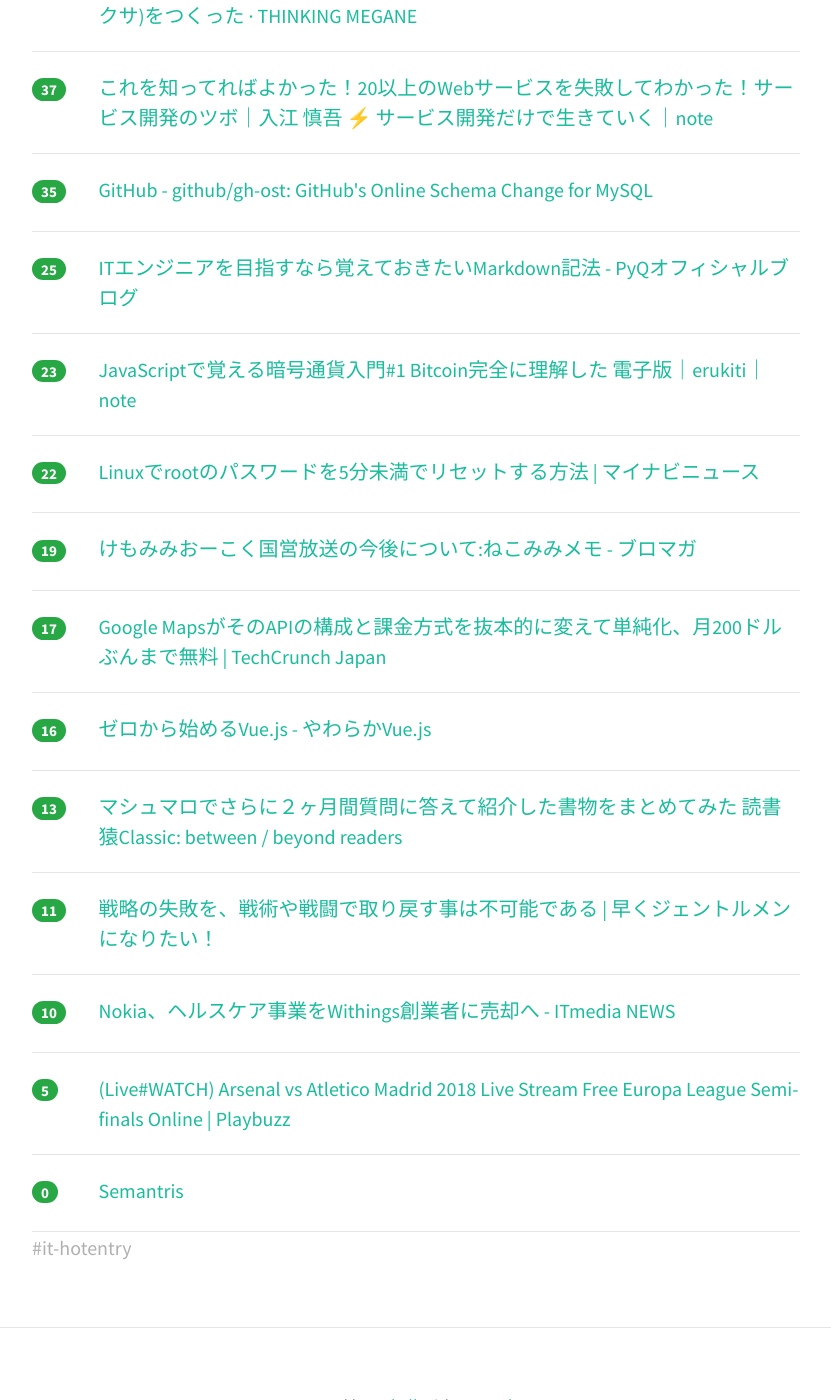
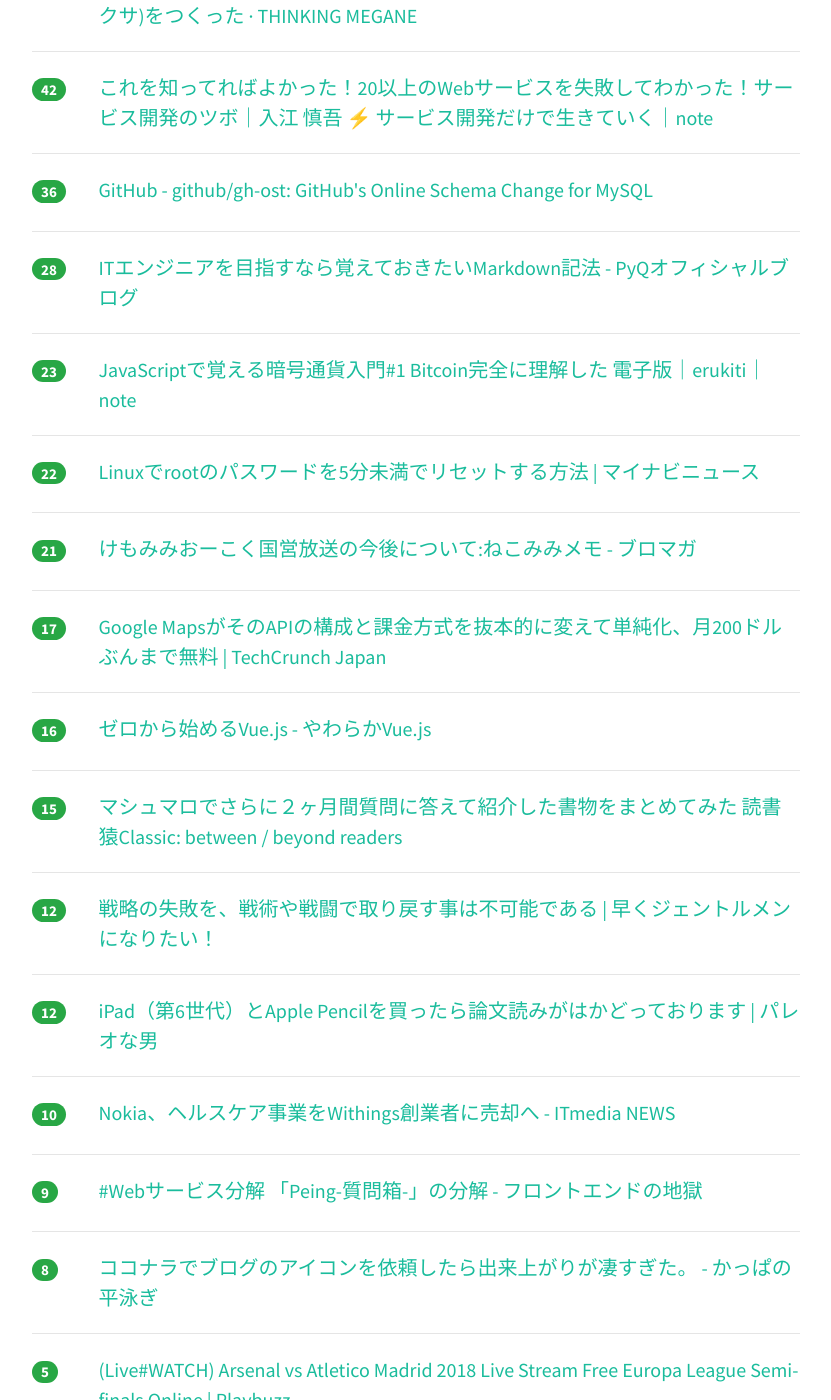
Before and after one commit to yatta47/hatena-matome-site, a Jekyll site: the page built from _posts/2018-05-04-hatena.md, in a window 1280 px wide and 1400 px high, scrolled down 424 px. Shown: the whole window, without its empty margins (224-1055 px from the left). Built offline with Jekyll 4.4.1, drawn with Linux system fonts in a browser that asks for light colours; nearby versions of some CDN libraries; some of the changed text lies outside the part shown.

Commit message:
Updated 2018-05-04

```diff
--- a/_posts/2018-05-04-hatena.md
+++ b/_posts/2018-05-04-hatena.md
@@ -1,28 +1,28 @@
 ---
 layout: post
 title:  "2018-05-04 はてぶIT"
-date:   2018-05-04 06:02:36
+date:   2018-05-04 07:02:26
 tags: [it-hotentry]
 ---
-14 件のデータあり
+17 件のデータあり
 
 <hr><div class="row">
-<div class="col-1"><span class="badge badge-pill badge-success h2">40</span></div>
+<div class="col-1"><span class="badge badge-pill badge-success h2">46</span></div>
 <div class="col-11"><a href='http://blog.monochromegane.com/blog/2018/05/03/smux/' target='_blank'>Go言語でTCPやソケット通信を多重化，高速化するsmux(ソケットマルチプレクサ)をつくった · THINKING MEGANE</a></div>
 </div>
 <hr>
 <div class="row">
-<div class="col-1"><span class="badge badge-pill badge-success h2">37</span></div>
+<div class="col-1"><span class="badge badge-pill badge-success h2">42</span></div>
 <div class="col-11"><a href='https://note.mu/iritec/n/nf920dbe0f430' target='_blank'>これを知ってればよかった！20以上のWebサービスを失敗してわかった！サービス開発のツボ｜入江 慎吾 ⚡ サービス開発だけで生きていく｜note</a></div>
 </div>
 <hr>
 <div class="row">
-<div class="col-1"><span class="badge badge-pill badge-success h2">35</span></div>
+<div class="col-1"><span class="badge badge-pill badge-success h2">36</span></div>
 <div class="col-11"><a href='https://github.com/github/gh-ost' target='_blank'>GitHub - github/gh-ost: GitHub's Online Schema Change for MySQL</a></div>
 </div>
 <hr>
 <div class="row">
-<div class="col-1"><span class="badge badge-pill badge-success h2">25</span></div>
+<div class="col-1"><span class="badge badge-pill badge-success h2">28</span></div>
 <div class="col-11"><a href='http://blog.pyq.jp/entry/IT_tips_180502' target='_blank'>ITエンジニアを目指すなら覚えておきたいMarkdown記法 - PyQオフィシャルブログ</a></div>
 </div>
 <hr>
@@ -37,7 +37,7 @@ tags: [it-hotentry]
 </div>
 <hr>
 <div class="row">
-<div class="col-1"><span class="badge badge-pill badge-success h2">19</span></div>
+<div class="col-1"><span class="badge badge-pill badge-success h2">21</span></div>
 <div class="col-11"><a href='http://ch.nicovideo.jp/nekomimi/blomaga/ar1514125' target='_blank'>けもみみおーこく国営放送の今後について:ねこみみメモ - ブロマガ</a></div>
 </div>
 <hr>
@@ -52,18 +52,33 @@ tags: [it-hotentry]
 </div>
 <hr>
 <div class="row">
-<div class="col-1"><span class="badge badge-pill badge-success h2">13</span></div>
+<div class="col-1"><span class="badge badge-pill badge-success h2">15</span></div>
 <div class="col-11"><a href='https://readingmonkey.blog.fc2.com/blog-entry-788.html' target='_blank'>マシュマロでさらに２ヶ月間質問に答えて紹介した書物をまとめてみた 読書猿Classic: between / beyond readers</a></div>
 </div>
 <hr>
 <div class="row">
-<div class="col-1"><span class="badge badge-pill badge-success h2">11</span></div>
+<div class="col-1"><span class="badge badge-pill badge-success h2">12</span></div>
 <div class="col-11"><a href='https://non-gentlemen.com/strategy/' target='_blank'>戦略の失敗を、戦術や戦闘で取り戻す事は不可能である | 早くジェントルメンになりたい！</a></div>
+</div>
+<hr>
+<div class="row">
+<div class="col-1"><span class="badge badge-pill badge-success h2">12</span></div>
+<div class="col-11"><a href='https://yuchrszk.blogspot.com/2018/05/ipad6apple-pencil.html' target='_blank'>iPad（第6世代）とApple Pencilを買ったら論文読みがはかどっております | パレオな男</a></div>
 </div>
 <hr>
 <div class="row">
 <div class="col-1"><span class="badge badge-pill badge-success h2">10</span></div>
 <div class="col-11"><a href='http://www.itmedia.co.jp/news/articles/1805/03/news013.html' target='_blank'>Nokia、ヘルスケア事業をWithings創業者に売却へ - ITmedia NEWS</a></div>
+</div>
+<hr>
+<div class="row">
+<div class="col-1"><span class="badge badge-pill badge-success h2">9</span></div>
+<div class="col-11"><a href='https://nabettu.hatenablog.com/entry/disassembly-peing' target='_blank'>#Webサービス分解 「Peing-質問箱-」の分解 - フロントエンドの地獄</a></div>
+</div>
+<hr>
+<div class="row">
+<div class="col-1"><span class="badge badge-pill badge-success h2">8</span></div>
+<div class="col-11"><a href='http://www.everythingmatome.com/entry/coconala-blog-icon' target='_blank'>ココナラでブログのアイコンを依頼したら出来上がりが凄すぎた。 - かっぱの平泳ぎ</a></div>
 </div>
 <hr>
 <div class="row">
```
